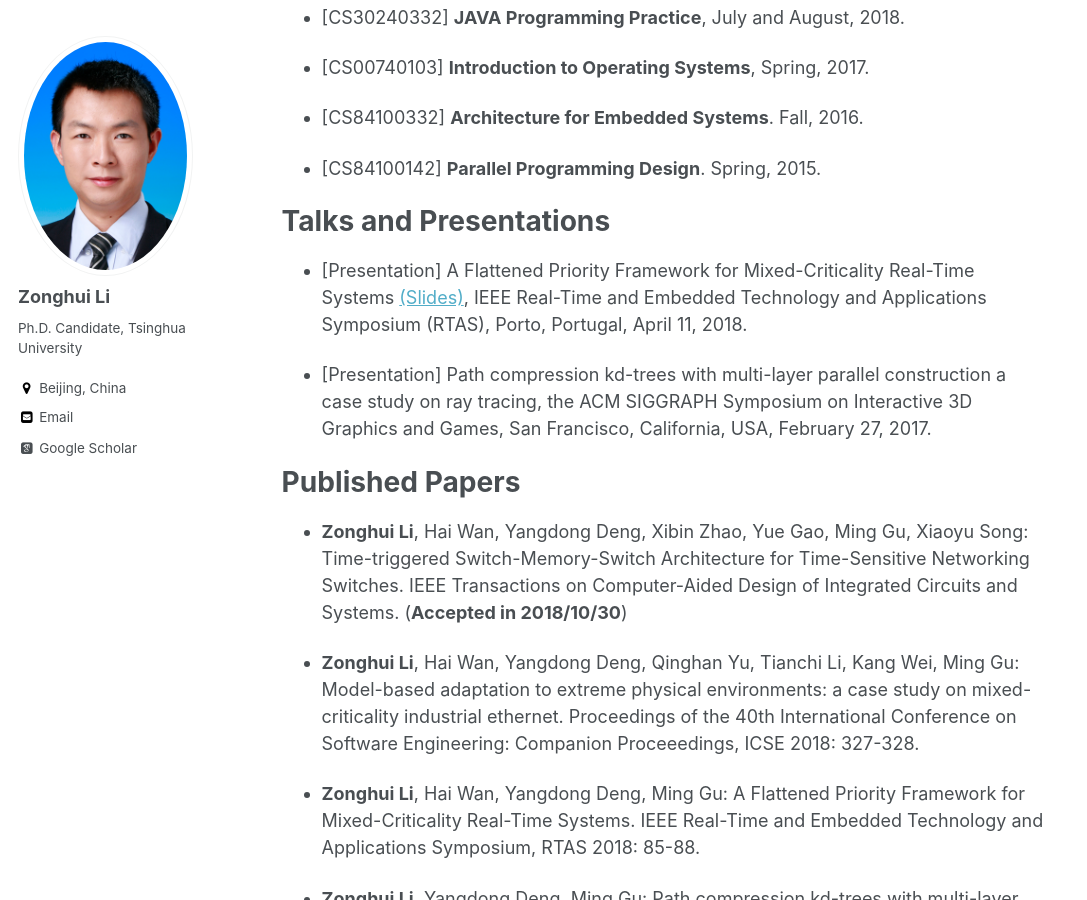
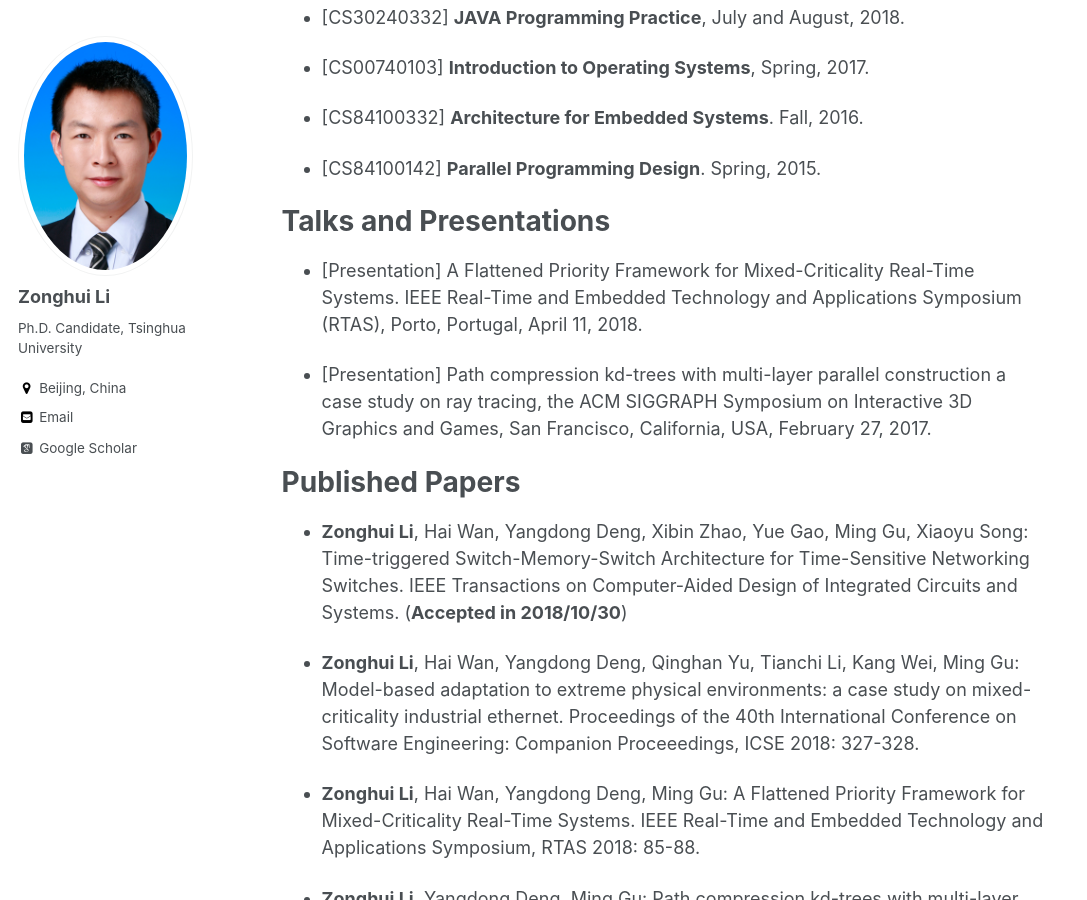
Before and after one commit to yingwangbjtu/lizonghui.github.io, a Jekyll site: the page built from _pages/about.md, in a window 1280 px wide and 900 px high, scrolled down 2528 px. Shown: the whole window, without its empty margins (0-1087 px from the left). Built offline with Jekyll 4.4.1, drawn with Linux system fonts in a browser that asks for light colours; some web fonts are replaced.

Commit message:
Update about.md

```diff
--- a/_pages/about.md
+++ b/_pages/about.md
@@ -87,7 +87,7 @@ Teaching Assistant
 
 Talks and Presentations
 ======
-- [Presentation] A Flattened Priority Framework for Mixed-Criticality Real-Time Systems [(Slides)](http://2018.rtas.org/wp-content/uploads/2018/05/1-zonghui.pdf), IEEE Real-Time and Embedded Technology and Applications Symposium (RTAS), Porto, Portugal, April 11, 2018.
+- [Presentation] A Flattened Priority Framework for Mixed-Criticality Real-Time Systems. IEEE Real-Time and Embedded Technology and Applications Symposium (RTAS), Porto, Portugal, April 11, 2018.
 
 - [Presentation] Path compression kd-trees with multi-layer parallel construction a case study on ray tracing, the ACM SIGGRAPH Symposium on Interactive 3D Graphics and Games, San Francisco, California, USA, February 27, 2017.
 
```
